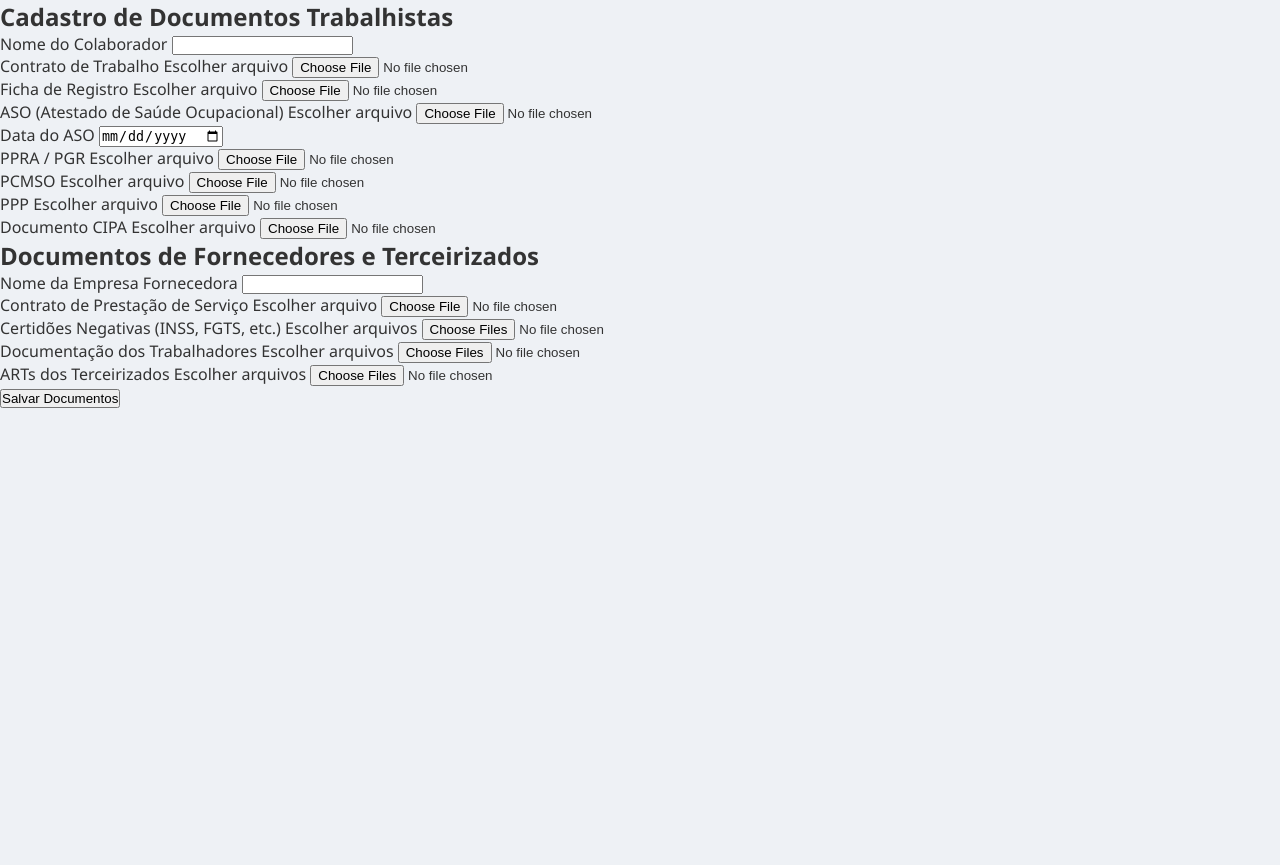
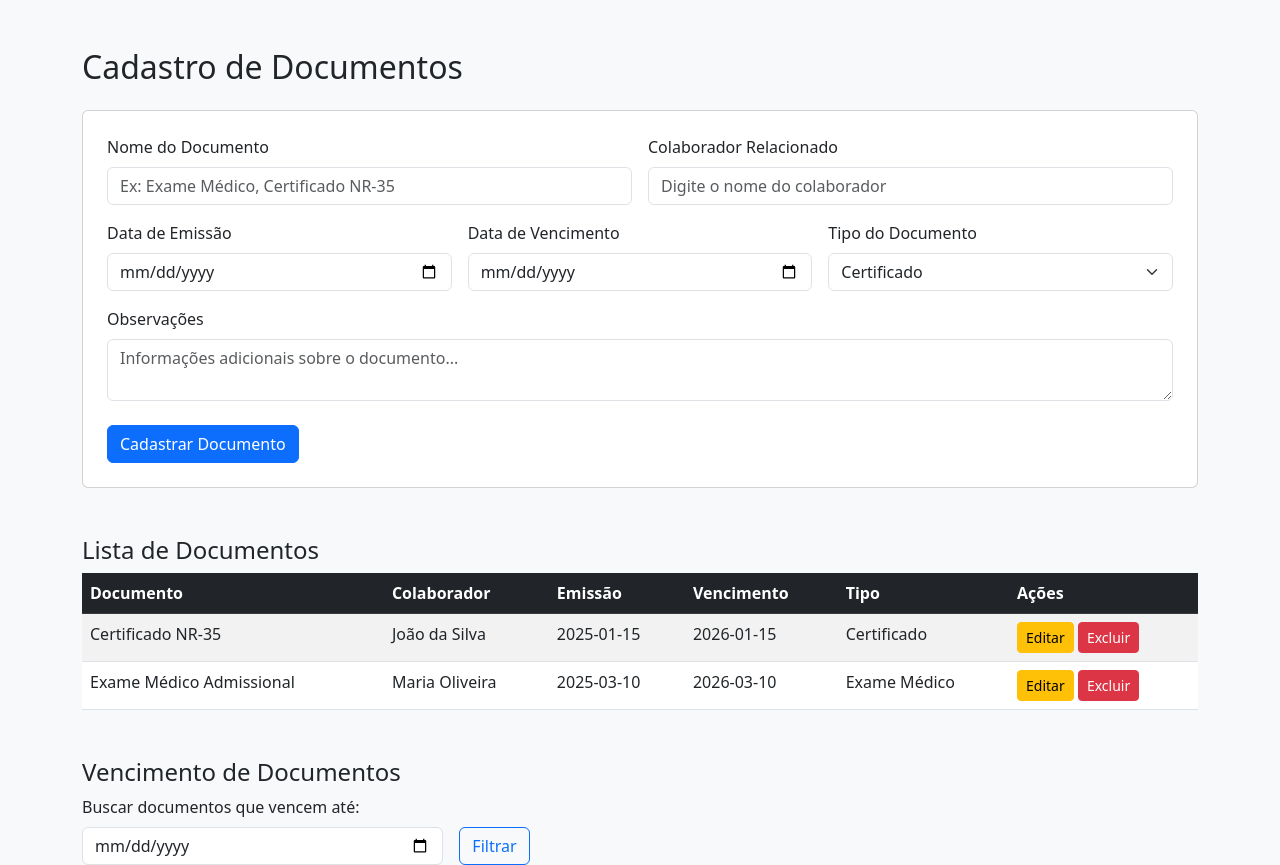
Before and after one commit to guimcorrea/gestao_colaboradores, a Django app: template templates/documentos.html in a window 1280 px wide. Before the commit the page ends 408 px from the top, so only its background shows below. Run offline with Django 3.2, Linux system fonts and the light colour scheme; the template is opened without the code that fills it, so the values that code supplies are empty.

Commit message:
Update documentos.html

```diff
--- a/templates/documentos.html
+++ b/templates/documentos.html
@@ -2,126 +2,105 @@
 <html lang="pt-br">
 <head>
     <meta charset="UTF-8">
-    <title>Cadastro de Documentos</title>
-    <link rel="stylesheet" href="ctatic/css/style.css">
+    <title>Gestão de Documentos - Construção Civil</title>
+    <link href="https://cdn.jsdelivr.net/npm/bootstrap@5.3.0/dist/css/bootstrap.min.css" rel="stylesheet">
 </head>
-<body>
-    <div class="form-container">
-        <h2>Cadastro de Documentos Trabalhistas</h2>
-        <form action="/cadastrar-documentos" method="post" enctype="multipart/form-data">
+<body class="bg-light">
 
-            <div class="form-grid">
-                <div class="form-group">
-                    <label for="colaborador">Nome do Colaborador</label>
-                    <input type="text" id="colaborador" name="colaborador" required>
-                </div>
+<div class="container mt-5">
+    <h2 class="mb-4">Cadastro de Documentos</h2>
 
-                <div class="form-group">
-                    <label for="contrato">Contrato de Trabalho</label>
-                    <label class="file-label">
-                        Escolher arquivo
-                        <input type="file" id="contrato" name="contrato">
-                    </label>
-                </div>
+    <!-- Formulário de Cadastro -->
+    <form class="card p-4 mb-5">
+        <div class="row g-3">
+            <div class="col-md-6">
+                <label class="form-label">Nome do Documento</label>
+                <input type="text" class="form-control" placeholder="Ex: Exame Médico, Certificado NR-35">
+            </div>
+            <div class="col-md-6">
+                <label class="form-label">Colaborador Relacionado</label>
+                <input type="text" class="form-control" placeholder="Digite o nome do colaborador">
+            </div>
+            <div class="col-md-4">
+                <label class="form-label">Data de Emissão</label>
+                <input type="date" class="form-control">
+            </div>
+            <div class="col-md-4">
+                <label class="form-label">Data de Vencimento</label>
+                <input type="date" class="form-control">
+            </div>
+            <div class="col-md-4">
+                <label class="form-label">Tipo do Documento</label>
+                <select class="form-select">
+                    <option>Certificado</option>
+                    <option>Exame Médico</option>
+                    <option>Contrato</option>
+                    <option>Outros</option>
+                </select>
+            </div>
+            <div class="col-12">
+                <label class="form-label">Observações</label>
+                <textarea class="form-control" rows="2" placeholder="Informações adicionais sobre o documento..."></textarea>
+            </div>
+        </div>
+        <div class="mt-4">
+            <button type="submit" class="btn btn-primary">Cadastrar Documento</button>
+        </div>
+    </form>
 
-                <div class="form-group">
-                    <label for="ficha">Ficha de Registro</label>
-                    <label class="file-label">
-                        Escolher arquivo
-                        <input type="file" id="ficha" name="ficha">
-                    </label>
-                </div>
+    <!-- Lista de Documentos -->
+    <h4>Lista de Documentos</h4>
+    <table class="table table-striped">
+        <thead class="table-dark">
+            <tr>
+                <th>Documento</th>
+                <th>Colaborador</th>
+                <th>Emissão</th>
+                <th>Vencimento</th>
+                <th>Tipo</th>
+                <th>Ações</th>
+            </tr>
+        </thead>
+        <tbody>
+            <tr>
+                <td>Certificado NR-35</td>
+                <td>João da Silva</td>
+                <td>2025-01-15</td>
+                <td>2026-01-15</td>
+                <td>Certificado</td>
+                <td>
+                    <button class="btn btn-warning btn-sm">Editar</button>
+                    <button class="btn btn-danger btn-sm">Excluir</button>
+                </td>
+            </tr>
+            <tr>
+                <td>Exame Médico Admissional</td>
+                <td>Maria Oliveira</td>
+                <td>2025-03-10</td>
+                <td>2026-03-10</td>
+                <td>Exame Médico</td>
+                <td>
+                    <button class="btn btn-warning btn-sm">Editar</button>
+                    <button class="btn btn-danger btn-sm">Excluir</button>
+                </td>
+            </tr>
+        </tbody>
+    </table>
 
-                <div class="form-group">
-                    <label for="aso">ASO (Atestado de Saúde Ocupacional)</label>
-                    <label class="file-label">
-                        Escolher arquivo
-                        <input type="file" id="aso" name="aso">
-                    </label>
-                </div>
-
-                <div class="form-group">
-                    <label for="aso_data">Data do ASO</label>
-                    <input type="date" id="aso_data" name="aso_data">
-                </div>
-
-                <div class="form-group">
-                    <label for="ppra">PPRA / PGR</label>
-                    <label class="file-label">
-                        Escolher arquivo
-                        <input type="file" id="ppra" name="ppra">
-                    </label>
-                </div>
-
-                <div class="form-group">
-                    <label for="pcmso">PCMSO</label>
-                    <label class="file-label">
-                        Escolher arquivo
-                        <input type="file" id="pcmso" name="pcmso">
-                    </label>
-                </div>
-
-                <div class="form-group">
-                    <label for="ppp">PPP</label>
-                    <label class="file-label">
-                        Escolher arquivo
-                        <input type="file" id="ppp" name="ppp">
-                    </label>
-                </div>
-
-                <div class="form-group">
-                    <label for="cipa">Documento CIPA</label>
-                    <label class="file-label">
-                        Escolher arquivo
-                        <input type="file" id="cipa" name="cipa">
-                    </label>
-                </div>
+    <!-- Filtro de Vencimento -->
+    <div class="mt-5">
+        <h4>Vencimento de Documentos</h4>
+        <form class="row g-3 align-items-end">
+            <div class="col-md-4">
+                <label class="form-label">Buscar documentos que vencem até:</label>
+                <input type="date" class="form-control">
             </div>
-
-            <h2>Documentos de Fornecedores e Terceirizados</h2>
-            <div class="form-grid">
-                <div class="form-group">
-                    <label for="fornecedor">Nome da Empresa Fornecedora</label>
-                    <input type="text" id="fornecedor" name="fornecedor" required>
-                </div>
-
-                <div class="form-group">
-                    <label for="contrato_servico">Contrato de Prestação de Serviço</label>
-                    <label class="file-label">
-                        Escolher arquivo
-                        <input type="file" id="contrato_servico" name="contrato_servico">
-                    </label>
-                </div>
-
-                <div class="form-group">
-                    <label for="certidoes">Certidões Negativas (INSS, FGTS, etc.)</label>
-                    <label class="file-label">
-                        Escolher arquivos
-                        <input type="file" id="certidoes" name="certidoes" multiple>
-                    </label>
-                </div>
-
-                <div class="form-group">
-                    <label for="documentacao_terceirizados">Documentação dos Trabalhadores</label>
-                    <label class="file-label">
-                        Escolher arquivos
-                        <input type="file" id="documentacao_terceirizados" name="documentacao_terceirizados" multiple>
-                    </label>
-                </div>
-
-                <div class="form-group">
-                    <label for="arts_terceirizados">ARTs dos Terceirizados</label>
-                    <label class="file-label">
-                        Escolher arquivos
-                        <input type="file" id="arts_terceirizados" name="arts_terceirizados" multiple>
-                    </label>
-                </div>
-            </div>
-
-            <div class="form-group full-width">
-                <button type="submit">Salvar Documentos</button>
+            <div class="col-md-4">
+                <button type="submit" class="btn btn-outline-primary">Filtrar</button>
             </div>
         </form>
     </div>
+</div>
+
 </body>
 </html>
```
